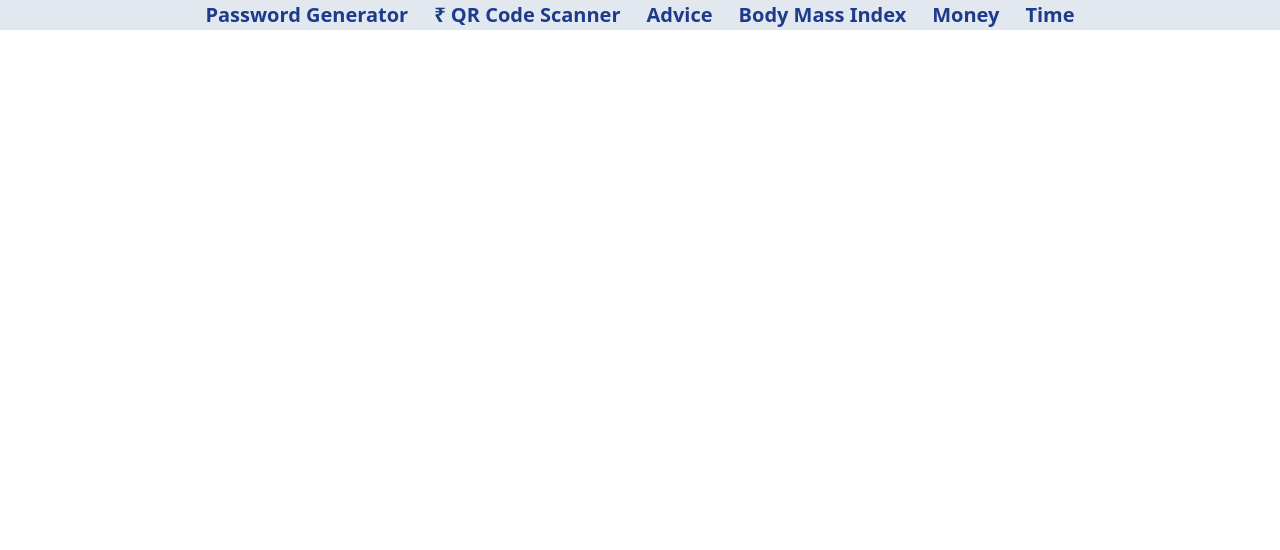
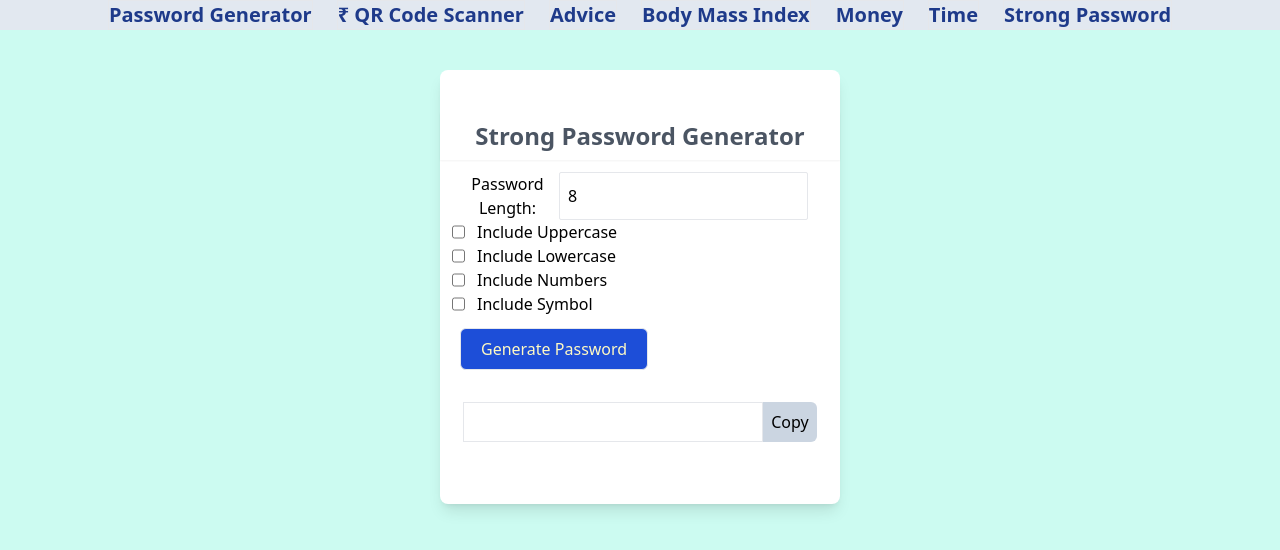
Before and after one commit to Rajeshkumarachari/password, a React (Create React App) app: page /password in a window 1280 px wide. Shown: the top 550 px of the page. Built offline with nearby package versions, Linux system fonts and the light colour scheme.

Commit message:
password

```diff
--- a/src/Main.js
+++ b/src/Main.js
@@ -6,11 +6,12 @@ import Advice from "./components/Advice";
 import BodyMass from "./components/BodyMass";
 import Money from "./components/Money";
 import Watch from "./components/Watch";
+import StrongPassword from "./components/StrongPassword";
 
 const Main = () => {
   return (
     <BrowserRouter>
-      <div className=" flex justify-center bg-slate-200  flex-wrap">
+      <div className=" flex justify-center bg-slate-200  flex-wrap ">
         <Link
           to={"/"}
           className=" text-blue-900 font-semibold border hover:underline text-xl mx-3  hover:text-blue-950"
@@ -47,6 +48,12 @@ const Main = () => {
         >
           Time
         </Link>
+        <Link
+          to={"/password"}
+          className=" text-blue-900 font-semibold border hover:underline text-xl mx-3 hover:text-blue-950"
+        >
+          Strong Password
+        </Link>
       </div>
       <Routes>
         <Route path="/" element={<App />} />
@@ -55,6 +62,7 @@ const Main = () => {
         <Route path="/bmi" element={<BodyMass />} />
         <Route path="/money" element={<Money />} />
         <Route path="/time" element={<Watch />} />
+        <Route path="/password" element={<StrongPassword />} />
       </Routes>
     </BrowserRouter>
   );
--- /dev/null
+++ b/src/components/StrongPassword.js
@@ -0,0 +1,77 @@
+import React, { useState } from "react";
+
+const StrongPassword = () => {
+  const [length, setLength] = useState(8);
+  return (
+    <div className=" text-center bg-teal-100 w-screen h-screen pt-10 ">
+      <div className=" bg-white max-w-[400px] mx-auto py-[30px]  rounded-lg shadow-lg">
+        <div>
+          <h1 className=" py-2 text-2xl my-3 font-semibold text-gray-600 shadow-sm">
+            Strong Password Generator
+          </h1>
+        </div>
+        <div className=" flex mx-6">
+          <label htmlFor="num">Password Length:</label>
+          <input
+            type="number"
+            value={length}
+            onChange={(e) => setLength(e.target.value)}
+            id="num"
+            className=" outline-none border mx-2 rounded-sm px-2 py-1"
+          />
+        </div>
+        <div className=" flex mx-3">
+          <input type="checkbox" id="upper" />
+          <label
+            htmlFor="upper"
+            className=" mx-3 cursor-pointer hover:text-gray-500"
+          >
+            Include Uppercase
+          </label>
+        </div>
+        <div className=" flex mx-3">
+          <input type="checkbox" id="lower" />
+          <label
+            htmlFor="lower"
+            className=" mx-3 cursor-pointer hover:text-gray-500"
+          >
+            Include Lowercase{" "}
+          </label>
+        </div>
+        <div className=" flex mx-3">
+          <input type="checkbox" id="numbers" />
+          <label
+            htmlFor="numbers"
+            className=" mx-3 cursor-pointer hover:text-gray-500 "
+          >
+            Include Numbers{" "}
+          </label>
+        </div>
+        <div className=" flex mx-3">
+          <input type="checkbox" id="symbol" />
+          <label
+            htmlFor="symbol"
+            className=" mx-3 cursor-pointer hover:text-gray-500"
+          >
+            Include Symbol{" "}
+          </label>
+        </div>
+        <button className=" border px-5 py-2 my-3 flex mx-5 bg-blue-700 rounded-md hover:bg-blue-800 text-yellow-100">
+          Generate Password
+        </button>
+        <div className=" my-3 py-5">
+          <input
+            type="text"
+            readOnly
+            className=" border py-[7px]  w-[300px]  outline-none "
+          />
+          <button className=" px-2 py-2 bg-slate-300  rounded-r-md ">
+            Copy
+          </button>
+        </div>
+      </div>
+    </div>
+  );
+};
+
+export default StrongPassword;
--- a/src/constant.js
+++ b/src/constant.js
@@ -1,2 +1,4 @@
 export const CURRENCY_LOGO =
   "https://images.pexels.com/photos/1629172/pexels-photo-1629172.jpeg?auto=compress&cs=tinysrgb&w=600";
+export const PASSWORD_GENERATOR_LOGO =
+  "https://encrypted-tbn0.gstatic.com/images?q=tbn:ANd9GcS2NEEx6eoBcKI9LBp1PxpGniFTd1nTSFKumg&usqp=CAU";
```
